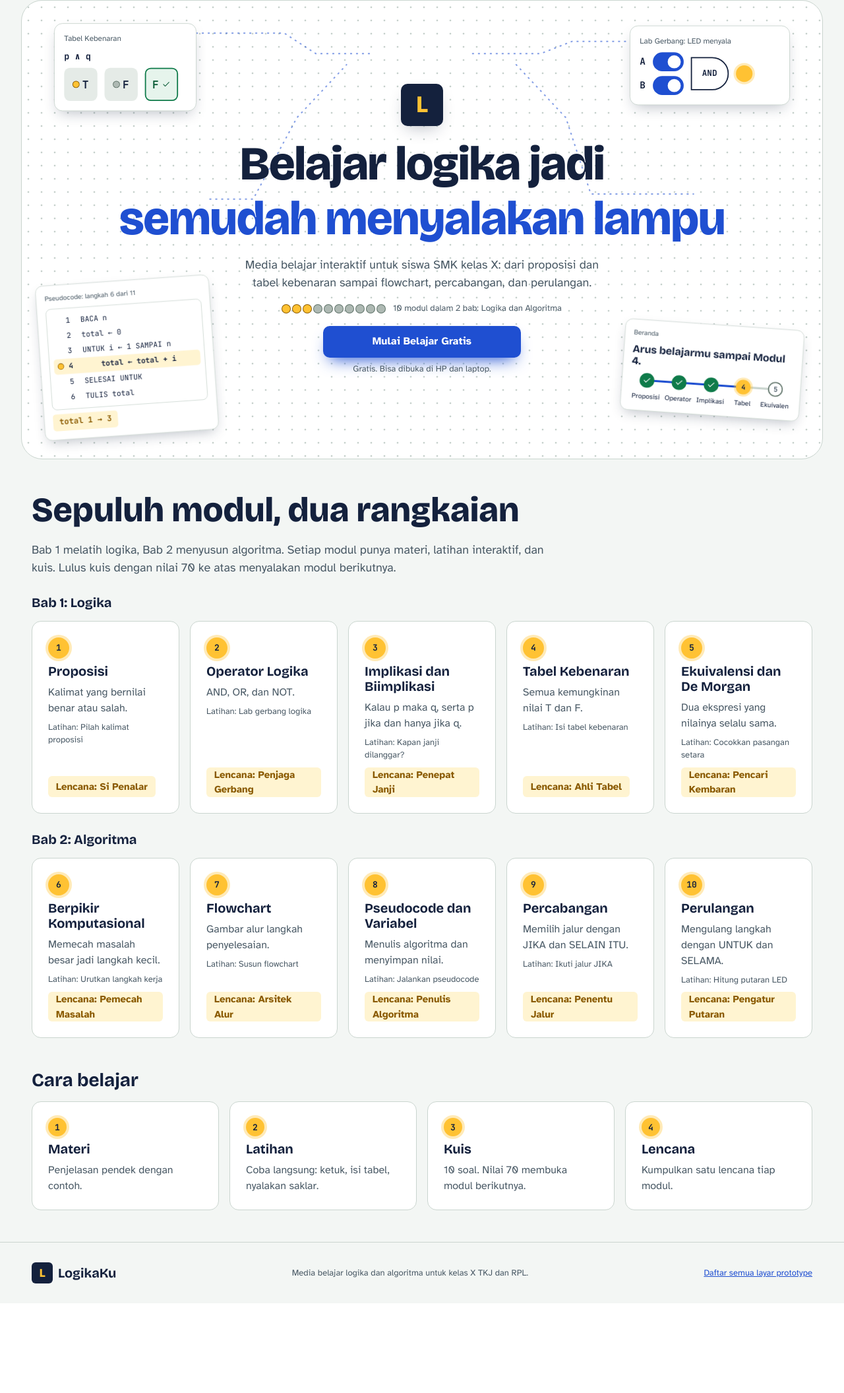
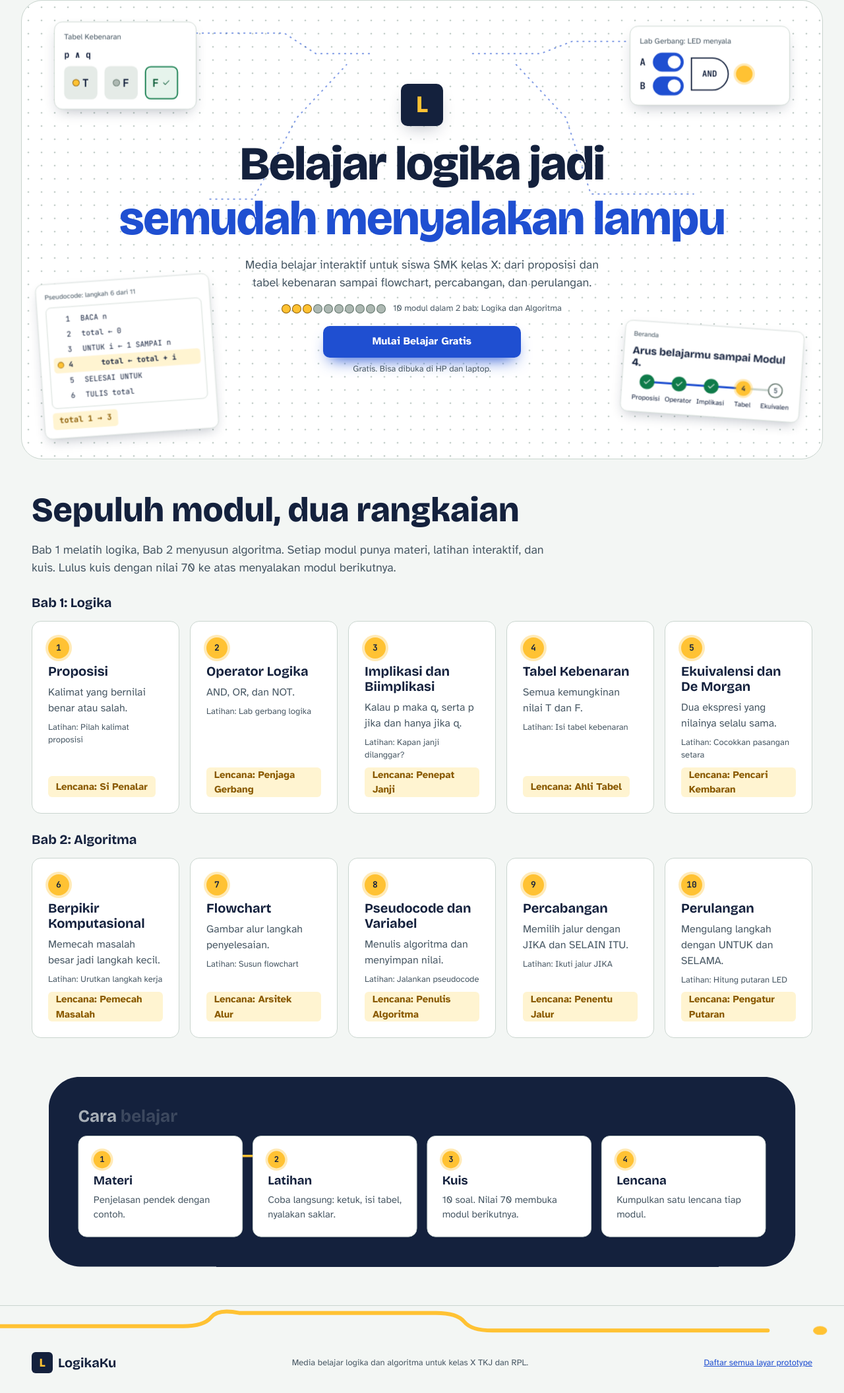
Before and after one commit to diasss-msy/LogikaKu, a Laravel app: page / in a window 1280 px wide. Shown: the part 80-2191 px from the top of the page at 66% size. Before the commit the page ends 2025 px from the top, so only its background shows below. Run offline with Laravel 12, Linux system fonts and the light colour scheme.

Commit message:
Animasi landing ala referensi video
Judul hero muncul dari blur kata demi kata, kartu hero menyebar dari tengah lalu melayang,
jalur PCB terbuka dari tengah, isi bagian muncul bergiliran saat digulir, judul bagian terisi
mengikuti guliran, panel Cara belajar berwarna terbalik yang membesar dengan kabel LED, dan kabel
kuning di kaki halaman yang tergambar sampai LED menyala. Semua elemen lama tetap ada; tanpa JS
atau dengan Kurangi animasi halaman tampil diam.

Co-Authored-By: Claude Opus 5.5 <noreply@anthropic.com>
Claude-Session: https://claude.ai/code/session_01TC1646mUVgEzBE7u2CCqrX

```diff
--- a/public/css/gerak.css
+++ b/public/css/gerak.css
@@ -1,6 +1,7 @@
 /* Gerak tambahan untuk rasa interaksi. Aturan dari design-system §6 tetap dipakai:
- * hanya transform, opacity, dan warna; jawaban salah tidak pernah digoyang; tidak ada kartu yang
- * muncul berurutan. Semua gerak mati otomatis lewat aturan "Kurangi animasi" di dasar.css. */
+ * hanya transform, opacity, filter, dan warna; jawaban salah tidak pernah digoyang.
+ * Pengecualian: di Landing, kartu boleh muncul bergiliran (permintaan Syahrial, 28 Nov).
+ * Semua gerak mati otomatis lewat aturan "Kurangi animasi" di dasar.css. */
 
 /* ---------- Umpan balik muncul ---------- */
 .umpan { animation: muncul-naik var(--dur-base) var(--ease-out) both; }
@@ -69,3 +70,75 @@
   .melayang > .m-rangkaian { animation-duration: 7s; animation-delay: -5s; }
 }
 @keyframes apung { 0%, 100% { translate: 0 0; } 50% { translate: 0 -10px; } }
+
+
+/* ---------- Landing: gerak ala referensi video (aktif hanya dengan kelas .gerak-landing dari JS) ---------- */
+.gerak-landing { --kurva: cubic-bezier(0.22, 1, 0.36, 1); }
+
+/* Judul hero: kata muncul dari blur satu per satu. */
+.gerak-landing .judul-hero .kata {
+  display: inline-block;
+  animation: kata-masuk 900ms var(--kurva) both;
+  animation-delay: calc(150ms + var(--i) * 70ms);
+}
+@keyframes kata-masuk { from { opacity: 0; filter: blur(10px); translate: 0 0.35em; } to { opacity: 1; filter: blur(0); translate: 0 0; } }
+
+/* Isi hero lain menyusul dari bawah. */
+.gerak-landing .hero-isi > .logo-chip { animation: pop-masuk 700ms var(--ease-bounce) both; }
+.gerak-landing .hero-isi > .hero-desk { animation: naik-blur 800ms var(--kurva) 650ms both; }
+.gerak-landing .hero-isi > .hero-led { animation: naik-blur 800ms var(--kurva) 780ms both; }
+.gerak-landing .hero-isi > .hero-cta { animation: naik-blur 800ms var(--kurva) 900ms both; }
+.gerak-landing .hero-led .led-kecil { animation: led-hidup 500ms var(--ease-bounce) both; animation-delay: calc(900ms + var(--n, 0) * 60ms); }
+.gerak-landing .hero-led .led-kecil:nth-child(1) { --n: 0; } .gerak-landing .hero-led .led-kecil:nth-child(2) { --n: 1; }
+.gerak-landing .hero-led .led-kecil:nth-child(3) { --n: 2; } .gerak-landing .hero-led .led-kecil:nth-child(4) { --n: 3; }
+.gerak-landing .hero-led .led-kecil:nth-child(5) { --n: 4; } .gerak-landing .hero-led .led-kecil:nth-child(6) { --n: 5; }
+.gerak-landing .hero-led .led-kecil:nth-child(7) { --n: 6; } .gerak-landing .hero-led .led-kecil:nth-child(8) { --n: 7; }
+.gerak-landing .hero-led .led-kecil:nth-child(9) { --n: 8; } .gerak-landing .hero-led .led-kecil:nth-child(10) { --n: 9; }
+@keyframes naik-blur { from { opacity: 0; filter: blur(8px); translate: 0 24px; } to { opacity: 1; filter: blur(0); translate: 0 0; } }
+@keyframes pop-masuk { from { opacity: 0; scale: 0.4; rotate: -12deg; } to { opacity: 1; scale: 1; rotate: 0deg; } }
+
+/* Jalur PCB terbuka dari tengah seperti arus yang menyebar. */
+.gerak-landing .jalur-pcb { animation: buka-jalur 1600ms var(--kurva) 400ms both; }
+@keyframes buka-jalur { from { clip-path: circle(0% at 50% 50%); } to { clip-path: circle(75% at 50% 50%); } }
+
+/* Kartu hero (layar lebar): menyebar dari tengah, lalu melayang pelan. */
+@media (min-width: 1280px) {
+  .gerak-landing .melayang > .sebar {
+    animation: sebar 1200ms var(--kurva) both, apung 6s ease-in-out infinite;
+    animation-delay: calc(450ms + var(--i) * 90ms), calc(1800ms + var(--i) * 90ms);
+  }
+}
+@keyframes sebar {
+  from { opacity: 0; translate: var(--dx, 0) var(--dy, 0); scale: 0.55; filter: blur(12px); }
+  60% { opacity: 1; filter: blur(0); }
+  to { opacity: 1; translate: 0 0; scale: 1; filter: blur(0); }
+}
+
+/* Muncul saat digulir, bergiliran dalam satu kelompok. */
+.gerak-landing .muncul {
+  opacity: 0; filter: blur(8px); translate: 0 40px;
+  transition: opacity 800ms var(--kurva), filter 800ms var(--kurva), translate 900ms var(--kurva);
+  transition-delay: calc(var(--i, 0) * 80ms);
+}
+.gerak-landing .muncul.tampak { opacity: 1; filter: blur(0); translate: 0 0; }
+.gerak-landing .kartu-landing.muncul.tampak .led { animation: led-hidup 600ms var(--ease-bounce) both; animation-delay: calc(250ms + var(--i, 0) * 80ms); }
+
+/* Judul bagian terisi kata demi kata (opacity diatur JS mengikuti guliran). */
+.gerak-landing .kata-isi { transition: opacity 120ms linear; }
+
+/* Panel Cara belajar membesar dan sudutnya mengecil saat masuk layar (--p dari JS, 0 sampai 1). */
+.gerak-landing .panel-balik {
+  scale: calc(0.9 + 0.1 * var(--p, 1));
+  border-radius: calc(24px + 40px * (1 - var(--p, 1)));
+}
+/* LED langkah menyala bergiliran, kabel di antaranya mengalir. */
+.gerak-landing .cara-langkah > li.muncul .led { opacity: 0.35; scale: 0.8; transition: opacity 400ms, scale 500ms var(--ease-bounce); transition-delay: calc(300ms + var(--i, 0) * 180ms); }
+.gerak-landing .cara-langkah > li.muncul.tampak .led { opacity: 1; scale: 1; }
+@media (min-width: 1024px) {
+  .gerak-landing .panel-balik .cara-langkah::before { transform: scaleX(var(--p, 1)); }
+}
+
+/* Kabel kaki halaman tergambar sampai LED di ujungnya menyala. */
+.gerak-landing .kabel-kaki path { stroke-dashoffset: calc(1 - var(--p, 1)); }
+.gerak-landing .kabel-kaki circle { opacity: 0.25; transition: opacity 300ms, fill 300ms; }
+.gerak-landing .landing-kaki.nyala .kabel-kaki circle { opacity: 1; animation: led-hidup 600ms var(--ease-bounce) both; }
--- a/public/css/layar.css
+++ b/public/css/layar.css
@@ -211,9 +211,24 @@ code { font-family: var(--font-mono); font-size: 0.9em; }
 .cara-langkah { list-style: none; padding: 0; margin: 0; display: grid; gap: var(--space-4); }
 .cara-langkah li { display: flex; flex-direction: column; gap: var(--space-2); }
 .landing-kaki {
-  margin-top: var(--space-7); padding: var(--space-5) var(--gutter-mobile); border-top: var(--border-thin) solid var(--color-border);
+  position: relative;
+  margin-top: var(--space-7); padding: calc(var(--space-5) + 40px) var(--gutter-mobile) var(--space-5); border-top: var(--border-thin) solid var(--color-border);
   display: flex; flex-wrap: wrap; align-items: center; justify-content: space-between; gap: var(--space-3);
 }
+/* Kabel hiasan di atas kaki halaman: berakhir di LED kuning. */
+.kabel-kaki { position: absolute; left: 0; right: 0; top: 4px; width: 100%; height: 40px; pointer-events: none; }
+.kabel-kaki path { fill: none; stroke: var(--color-accent-base); stroke-width: 6; stroke-linecap: round; stroke-dasharray: 1; stroke-dashoffset: 0; vector-effect: non-scaling-stroke; }
+.kabel-kaki circle { fill: var(--color-accent-base); }
+
+/* Cara belajar: panel berwarna terbalik dari halaman (gelap di mode terang, terang di mode gelap). */
+.panel-balik {
+  background: var(--color-text); color: var(--color-background);
+  border-radius: 24px; margin: var(--space-7) var(--gutter-mobile) 0;
+  padding: var(--space-6) var(--space-4); max-width: none;
+}
+.panel-balik > h2 { color: var(--color-background); }
+.panel-balik .cara-langkah li { color: var(--color-text); }
+.cara-langkah { position: relative; }
 @media (min-width: 768px) {
   .grid-landing, .cara-langkah { grid-template-columns: 1fr 1fr; }
   .landing-bagian { padding-left: var(--gutter-tablet); padding-right: var(--gutter-tablet); }
@@ -222,6 +237,13 @@ code { font-family: var(--font-mono); font-size: 0.9em; }
   .grid-landing { grid-template-columns: repeat(5, 1fr); }
   .cara-langkah { grid-template-columns: repeat(4, 1fr); }
   .landing-bagian, .landing-kaki { padding-left: var(--space-7); padding-right: var(--space-7); }
+  .panel-balik { margin-left: var(--space-6); margin-right: var(--space-6); padding: var(--space-7); }
+  /* Kabel kuning di belakang deret langkah, menyambung LED satu ke yang berikutnya. */
+  .panel-balik .cara-langkah::before {
+    content: ""; position: absolute; left: 6%; right: 6%; top: calc(var(--space-4) + 15px); height: 4px; border-radius: 2px;
+    background: var(--color-accent-base); transform-origin: left center; z-index: 0;
+  }
+  .panel-balik .cara-langkah li { position: relative; z-index: 1; }
 }
 
 /* ---------- Materi ---------- */
--- a/public/js/layar/auth.js
+++ b/public/js/layar/auth.js
@@ -280,6 +280,103 @@
     });
   });
 
+  /* ---------- Gerak landing ----------
+   * Mengikuti referensi video Syahrial (28 Nov): judul muncul dari blur kata demi kata, kartu hero
+   * menyebar dari tengah, isi bagian muncul bergiliran saat digulir, judul bagian "terisi" seiring
+   * guliran, panel Cara belajar membesar, dan kabel di kaki halaman tergambar sampai LED menyala.
+   * Elemen tidak ditambah atau dibuang; tanpa JS atau dengan "Kurangi animasi" semuanya tampil diam. */
+  LK.gerakLanding = function (L) {
+    if (!L || LK.kurangiGerak()) return;
+    L.classList.add("gerak-landing");
+
+    /* Judul hero: pecah jadi kata. Pembaca layar tetap membaca kalimat utuh dari aria-label. */
+    var judul = L.querySelector(".judul-hero"), n = 0;
+    if (judul) {
+      judul.setAttribute("aria-label", judul.textContent.replace(/\s+/g, " ").trim());
+      judul.querySelectorAll(":scope > span").forEach(function (sp) {
+        sp.setAttribute("aria-hidden", "true");
+        sp.innerHTML = sp.textContent.trim().split(/\s+/).map(function (k) {
+          return '<span class="kata" style="--i:' + (n++) + '">' + esc(k) + "</span>";
+        }).join(" ");
+      });
+    }
+
+    /* Kartu hero (layar lebar): mulai bertumpuk di tengah kotak hero, lalu menyebar ke tempatnya. */
+    var hero = L.querySelector(".hero");
+    if (hero && window.matchMedia("(min-width: 1280px)").matches) {
+      var hb = hero.getBoundingClientRect(), cx = hb.left + hb.width / 2, cy = hb.top + hb.height / 2;
+      L.querySelectorAll(".melayang > *").forEach(function (k, i) {
+        var b = k.getBoundingClientRect();
+        if (!b.width) return;
+        k.style.setProperty("--dx", Math.round((cx - (b.left + b.width / 2)) * 0.8) + "px");
+        k.style.setProperty("--dy", Math.round((cy - (b.top + b.height / 2)) * 0.8) + "px");
+        k.style.setProperty("--i", i);
+        k.classList.add("sebar");
+      });
+    }
+
+    /* Muncul saat digulir, bergiliran di dalam satu kelompok. */
+    var target = [];
+    function tandai(sel, kelompok) {
+      L.querySelectorAll(sel).forEach(function (e) {
+        if (!e.getClientRects().length) return; /* tersembunyi di ukuran layar ini */
+        var saudara = kelompok ? Array.prototype.indexOf.call(e.parentNode.children, e) : 0;
+        e.style.setProperty("--i", saudara);
+        e.classList.add("muncul");
+        target.push(e);
+      });
+    }
+    if (!hero || !window.matchMedia("(min-width: 1280px)").matches) tandai(".melayang > .kartu-melayang", true);
+    tandai(".landing-bagian > .lebar-baca, .landing-bagian > .judul-bab");
+    tandai(".grid-landing > .kartu-landing, .cara-langkah > li", true);
+    tandai(".landing-kaki");
+    if ("IntersectionObserver" in window) {
+      var io = new IntersectionObserver(function (isi) {
+        isi.forEach(function (x) { if (x.isIntersecting) { x.target.classList.add("tampak"); io.unobserve(x.target); } });
+      }, { rootMargin: "0px 0px -12% 0px", threshold: 0.15 });
+      target.forEach(function (e) { io.observe(e); });
+    } else {
+      target.forEach(function (e) { e.classList.add("tampak"); });
+    }
+
+    /* Judul bagian terisi kata demi kata mengikuti guliran. */
+    var isiJudul = [];
+    L.querySelectorAll(".landing-bagian > h2").forEach(function (h) {
+      h.setAttribute("aria-label", h.textContent);
+      var kata = h.textContent.trim().split(/\s+/);
+      h.innerHTML = '<span aria-hidden="true">' + kata.map(function (k) { return '<span class="kata-isi">' + esc(k) + "</span>"; }).join(" ") + "</span>";
+      isiJudul.push({ h: h, kata: h.querySelectorAll(".kata-isi") });
+    });
+    var panel = L.querySelector(".panel-balik"), kaki = L.querySelector(".landing-kaki");
+    var jalan = false;
+    function hitung() {
+      jalan = false;
+      if (!document.body.contains(L)) { window.removeEventListener("scroll", minta); window.removeEventListener("resize", minta); return; }
+      var vh = window.innerHeight;
+      isiJudul.forEach(function (o) {
+        var r = o.h.getBoundingClientRect();
+        var p = Math.min(1, Math.max(0, (vh * 0.92 - r.top) / (vh * 0.4)));
+        var m = o.kata.length;
+        o.kata.forEach(function (k, i) { k.style.opacity = (0.18 + 0.82 * Math.min(1, Math.max(0, p * m - i))).toFixed(3); });
+      });
+      if (panel) {
+        var rp = panel.getBoundingClientRect();
+        var q = Math.min(1, Math.max(0, (vh - rp.top) / (vh * 0.7)));
+        panel.style.setProperty("--p", q.toFixed(3));
+      }
+      if (kaki) {
+        var rk = kaki.getBoundingClientRect();
+        var pk = Math.min(1, Math.max(0, (vh - rk.top) / (rk.height * 0.9)));
+        kaki.style.setProperty("--p", pk.toFixed(3));
+        kaki.classList.toggle("nyala", pk > 0.97);
+      }
+    }
+    function minta() { if (!jalan) { jalan = true; requestAnimationFrame(hitung); } }
+    window.addEventListener("scroll", minta, { passive: true });
+    window.addEventListener("resize", minta);
+    hitung();
+  };
+
   /* ---------- 11 Landing ---------- */
   LK.rute("/landing", function () {
     var led10 = "";
@@ -319,15 +416,18 @@
       "</div></section>" +
       '<section id="modul" class="landing-bagian" aria-labelledby="modul-judul"><h2 id="modul-judul" class="judul-display">Sepuluh modul, dua rangkaian</h2>' +
       '<p class="teks-lg redup lebar-baca">Bab 1 melatih logika, Bab 2 menyusun algoritma. Setiap modul punya materi, latihan interaktif, dan kuis. Lulus kuis dengan nilai 70 ke atas menyalakan modul berikutnya.</p>' + modul + "</section>" +
-      '<section id="cara" class="landing-bagian" aria-labelledby="cara-judul"><h2 id="cara-judul">Cara belajar</h2><ol class="cara-langkah">' +
+      '<section id="cara" class="landing-bagian panel-balik" aria-labelledby="cara-judul"><h2 id="cara-judul">Cara belajar</h2><ol class="cara-langkah">' +
       [["Materi", "Penjelasan pendek dengan contoh."], ["Latihan", "Coba langsung: ketuk, isi tabel, nyalakan saklar."], ["Kuis", "10 soal. Nilai 70 membuka modul berikutnya."], ["Lencana", "Kumpulkan satu lencana tiap modul."]].map(function (c, i) {
         return '<li class="kartu"><span class="led nyala">' + (i + 1) + "</span><h3>" + c[0] + '</h3><p class="redup">' + c[1] + "</p></li>";
       }).join("") + "</ol></section></main>" +
-      '<footer id="tentang" class="landing-kaki">' + K.logo("#/landing") + '<p class="caption">Media belajar logika dan algoritma untuk kelas X TKJ dan RPL.</p>' +
+      '<footer id="tentang" class="landing-kaki">' +
+      '<svg class="kabel-kaki" aria-hidden="true" viewBox="0 0 1200 60" preserveAspectRatio="none"><path pathLength="1" d="M0 40 H260 Q290 40 300 20 T340 10 H620 Q650 10 660 30 T700 50 H1150"/><circle cx="1166" cy="50" r="10"/></svg>' +
+      K.logo("#/landing") + '<p class="caption">Media belajar logika dan algoritma untuk kelas X TKJ dan RPL.</p>' +
       '<p class="caption"><a href="#/layar">Daftar semua layar prototype</a></p></footer>';
     return {
       shell: "polos", judul: "Belajar logika jadi semudah menyalakan lampu", html: '<div class="landing">' + html + "</div>",
       pasang: function (el) {
+        LK.gerakLanding(document.querySelector(".landing"));
         el.querySelectorAll("[data-gulir]").forEach(function (a) {
           a.addEventListener("click", function (e) {
             e.preventDefault();
```
Also changed, not shown: README.md.
